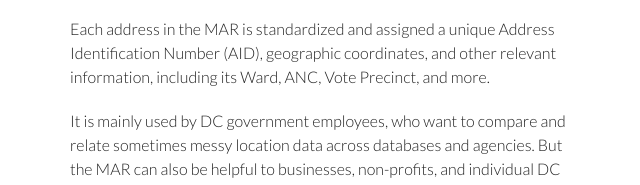
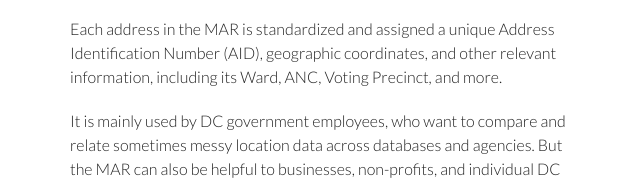
Before and after one commit to emanuelfeld/mardc, a plain HTML site: page about.html in a window 1280 px wide. Shown: the part 397-582 px from the top of the page, 320-960 px from the left. Drawn offline with Linux system fonts and the light colour scheme; some packages are replaced by stand-ins of ours.

Commit message:
Update about.html

```diff
--- a/about.html
+++ b/about.html
@@ -46,7 +46,7 @@
 
 						<p>The <strong>Master Address Repository</strong> (MAR) is a database of addresses, blocks, intersections, place names, and other location identifiers in the District of Columbia.</p>
 
-						<p>Each address in the MAR is standardized and assigned a unique Address Identification Number (AID), geographic coordinates, and other relevant information, including its Ward, ANC, Vote Precinct, and more.</p>
+						<p>Each address in the MAR is standardized and assigned a unique Address Identification Number (AID), geographic coordinates, and other relevant information, including its Ward, ANC, Voting Precinct, and more.</p>
 
 						<p>It is mainly used by DC government employees, who want to compare and relate sometimes messy location data across databases and agencies. But the MAR can also be helpful to businesses, non-profits, and individual DC residents.</p>
 
```
